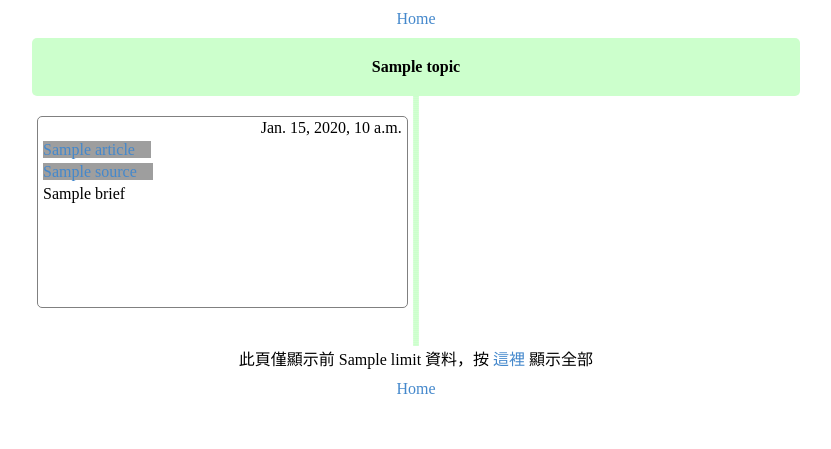
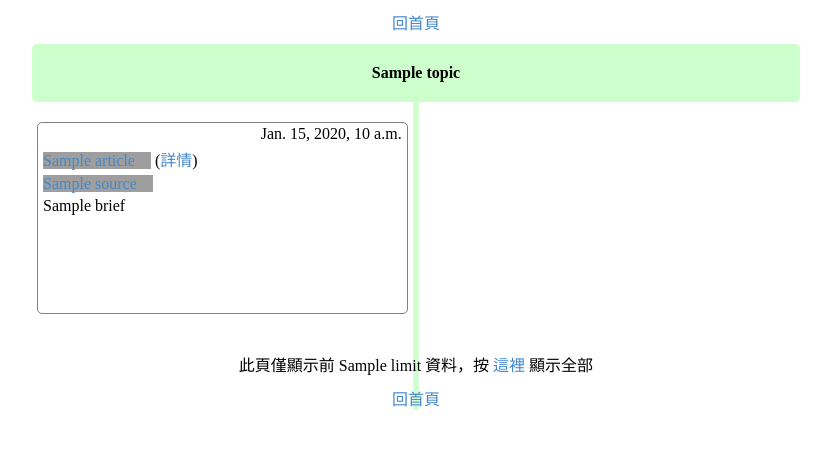
Before and after one commit to radjan/newspac, a Django app: template templates/topic.html in a window 1280 px wide. Shown: the top 449 px of the page, without its empty margins (224-1055 px from the left). Run offline with Django 3.2, Linux system fonts and the light colour scheme; the template is opened without the code that fills it: most values are stand-ins (such as "Sample title", 1, 10 or a date in 2020); grey boxes are pictures that could not be loaded.

Commit message:
add link to article

```diff
--- a/templates/topic.html
+++ b/templates/topic.html
@@ -1,6 +1,6 @@
 <html>
 <head>
-<title>News - {{ topic }}</title>
+<title>新聞主題 - {{ topic }}</title>
 <link rel='stylesheet' href='s/style.css' type='text/css'/>
 <!-- google anlytics -->
 <script type="text/javascript">
@@ -21,20 +21,22 @@
 <body>
 
 <div class='container'>
-    <div class='home'><a href='/'>Home</a></div>
+    <div class='home'><a href='/'>回首頁</a></div>
     <div class='topic'>{{ topic }}</div>
     <div class='article_body'>
         <div class='article evenhead'>&nbsp;</div>
     {% for a in articles %}
         <div class='article {% cycle "odd" "even" %}'>
             <div class='date_title'>{{ a.created_date }}</div>
-            <div><a href='{{ a.url }}' target='_blank'>{{ a.title }}</a></div>
+            <div>
+                <a href='{{ a.url }}' target='_blank'>{{ a.title }}</a>
+                (<a href='article?id={{ a.id }}'>詳情</a>)
+            </div>
             <div><a href='{{ a.source_url }}' target='_blank'>{{ a.source }}</a></div>
             <div>{{ a.brief }}</div>
         </div>
     {% endfor %}
     <div style='clear:both'>&nbsp;</div>
-    </div>
     {% if limit %}
         <div class='showmore'>
             此頁僅顯示前 {{ limit }} 資料，按
@@ -42,7 +44,8 @@
             這裡</a> 顯示全部
         </div>
     {% endif %}
-    <div class='home'><a href='/'>Home</a></div>
+    <div class='home'><a href='/'>回首頁</a></div>
+    </div>
 </div>
 <div class='adsense'>
 </div>
```
